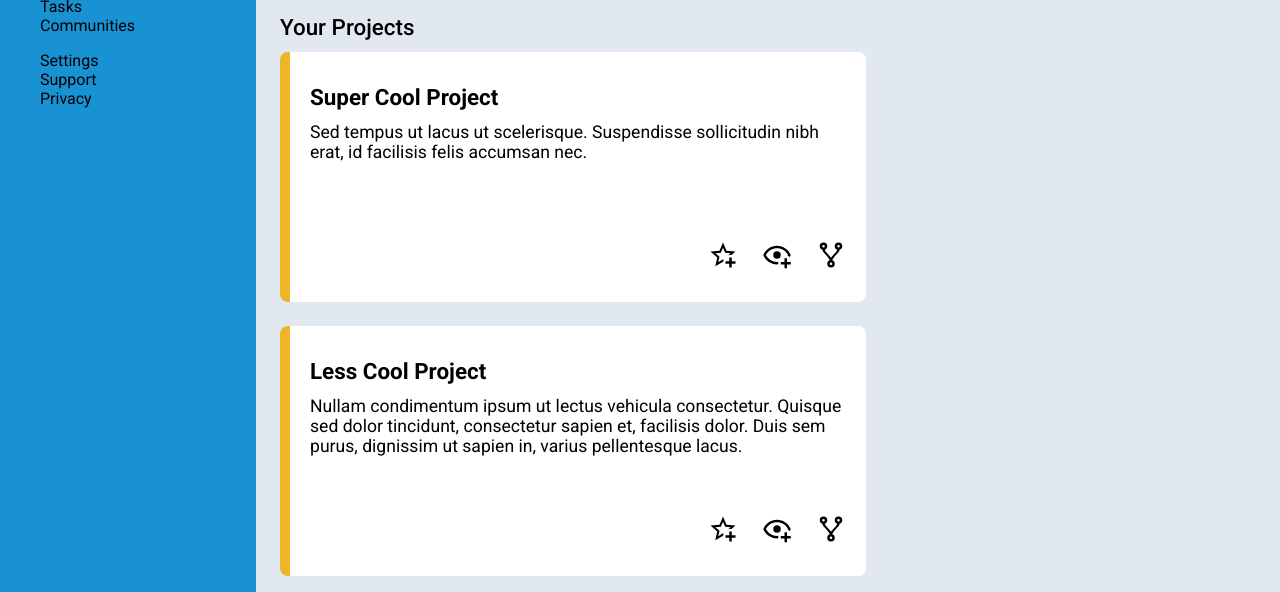
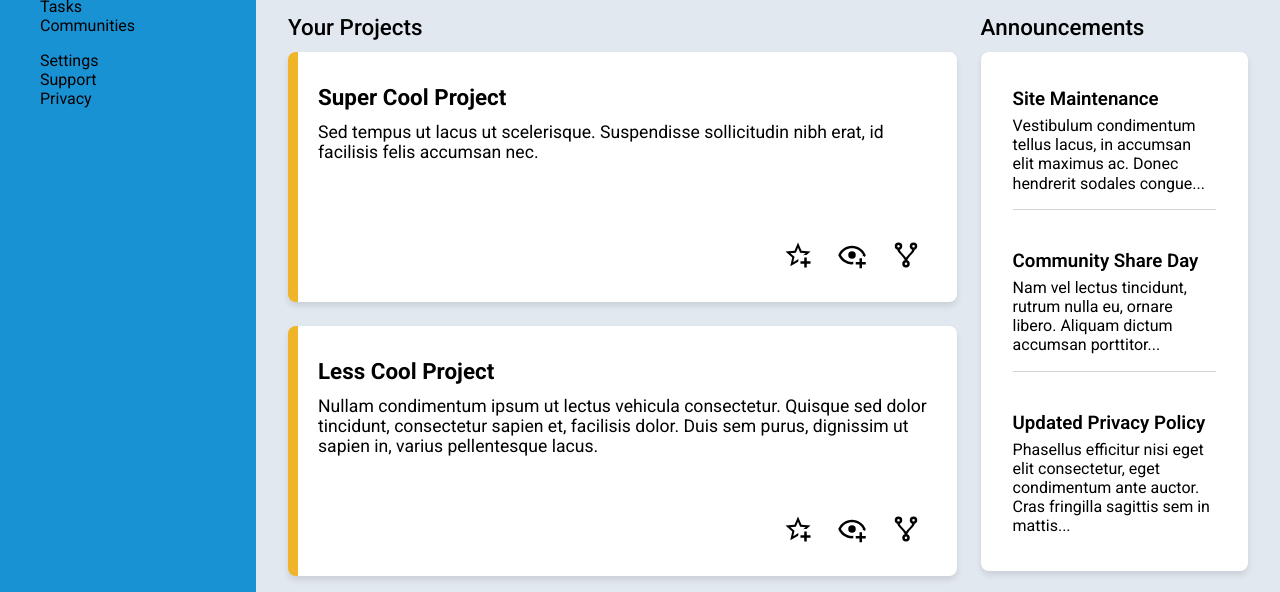
Before and after one commit to SBNKy/admin-dashboard, a plain HTML site: page index.html in a window 1280 px wide. Shown: the part 184-776 px from the top of the page. Drawn offline with Linux system fonts and the light colour scheme.

Commit message:
add announcement card

```diff
--- a/index.html
+++ b/index.html
@@ -104,7 +104,7 @@
                 <div class="main-left-container">
                     <h2 class="project-text">Your Projects</h2>
                     <div class="projects-container">
-                        <div class="project-card">
+                        <div class="project-card card">
                             <h3 class="project-card-title">
                                 Super Cool Project
                             </h3>
@@ -134,7 +134,7 @@
                                 />
                             </div>
                         </div>
-                        <div class="project-card">
+                        <div class="project-card card">
                             <h3 class="project-card-title">
                                 Less Cool Project
                             </h3>
@@ -166,7 +166,7 @@
                                 />
                             </div>
                         </div>
-                        <div class="project-card">
+                        <div class="project-card card">
                             <h3 class="project-card-title">Impossible App</h3>
                             <p class="project-card-description">
                                 In hac habitasse platea dictumst. Vivamus dictum
@@ -193,7 +193,7 @@
                                 />
                             </div>
                         </div>
-                        <div class="project-card">
+                        <div class="project-card card">
                             <h3 class="project-card-title">Easy Peasy App</h3>
                             <p class="project-card-description">
                                 Etiam cursus eros ac efficitur fringilla.
@@ -222,7 +222,7 @@
                                 />
                             </div>
                         </div>
-                        <div class="project-card">
+                        <div class="project-card card">
                             <h3 class="project-card-title">Ad Blocker</h3>
                             <p class="project-card-description">
                                 Quisque eget rutrum nisl. Nam augue justo,
@@ -250,7 +250,7 @@
                                 />
                             </div>
                         </div>
-                        <div class="project-card">
+                        <div class="project-card card">
                             <h3 class="project-card-title">Money Maker</h3>
                             <p class="project-card-description">
                                 Praesent convallis, libero quis congue
@@ -281,7 +281,31 @@
                         </div>
                     </div>
                 </div>
-                <div class="main-right-container"></div>
+                <div class="main-right-container">
+                    <h2 class="announcement-text">Announcements</h2>
+                    <div class="column-container">
+                        <div class="announcement-card card">
+                            <div class="announcement">
+                                <h3 class="announcement-title">Site Maintenance</h3>
+                                <p class="announcement-description">Vestibulum condimentum tellus lacus, in accumsan elit maximus ac. Donec hendrerit sodales congue...</p>
+                            </div>
+                            <div class="announcement">
+                                <h3 class="announcement-title">Community Share Day</h3>
+                                <p class="announcement-description">Nam vel lectus tincidunt, rutrum nulla eu, ornare libero. Aliquam dictum accumsan porttitor...</p>
+                            </div>
+                            <div class="announcement">
+                                <h3 class="announcement-title">Updated Privacy Policy</h3>
+                                <p class="announcement-description">Phasellus efficitur nisi eget elit consectetur, eget condimentum ante auctor. Cras fringilla sagittis sem in mattis...</p>
+                            </div>
+                        </div>
+                        <div class="trending-container">
+                            <h2 class="trending-text">Trending</h2>
+                            <div class="trending-card card">
+
+                            </div>
+                        </div>
+                    </div>
+                </div>
             </main>
         </div>
     </body>
--- a/style.css
+++ b/style.css
@@ -67,7 +67,7 @@ header {
     border-radius: 12px;
     flex: 1;
     font-size: 1rem;
-    padding: 8px 12px;
+    padding: 8px 6px;
     max-width: 600px;
 }
 
@@ -143,27 +143,32 @@ header {
 main {
     background-color: var(--main-bg-color);
     display: grid;
-    grid-template-columns: 1.5fr 1fr;
-    padding: 20px 24px;
+    grid-template-columns: 5fr 2fr;
+    gap: 24px;
+    padding: 20px 32px;
 }
 
-.project-text {
+.project-text, .announcement-text, .trending-text {
     font-size: 1.4rem;
     font-weight: 500;
 }
 
 .projects-container {
     display: grid;
-    grid-template-columns: repeat(auto-fit, minmax(300px, 1fr));
+    grid-template-columns: repeat(auto-fit, minmax(350px, 1fr));
     gap: 24px;
-    padding: 12px 0;
+    margin-top: 12px;
+}
+
+.card {
+    box-sizing: border-box;
+    background-color: white;
+    border-radius: 8px;
+    box-shadow: 0 4px 6px rgba(0, 0, 0, 0.1);
 }
 
 .project-card {
-    box-sizing: border-box;
-    background-color: white;
     border-left: 10px solid var(--card-border-color);
-    border-radius: 8px;
     height: 250px;
     display: flex;
     flex-direction: column;
@@ -181,9 +186,47 @@ main {
 
 .card-icons {
     margin-top: auto;
+    margin-right: 16px;
     display: flex;
     justify-content: flex-end;
     gap: 24px;
+}
+
+.column-container {
+    margin-top: 12px;
+    display: grid;
+    grid-template-rows: auto auto;
+    gap: 24px
+}
+
+.announcement-card {
+    display: flex;
+    flex-direction: column;
+    min-height: 450px;
+    gap: 24px;
+    padding: 20px 32px;
+}
+
+.announcement {
+    border-bottom: 1px solid lightgray;
+    padding: 16px 0;
+}
+
+.announcement:last-child {
+    border-bottom: none;
+}
+
+.announcement-title {
+    font-weight: 600;
+}
+
+.announcement-description {
+    margin-top: 6px;
+    line-height: 1.2;
+}
+
+.trending-container {
+
 }
 
 aside {
```
